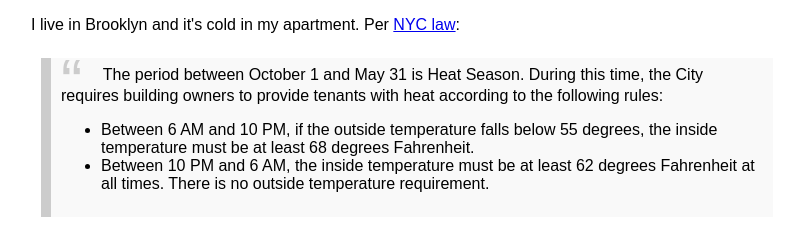
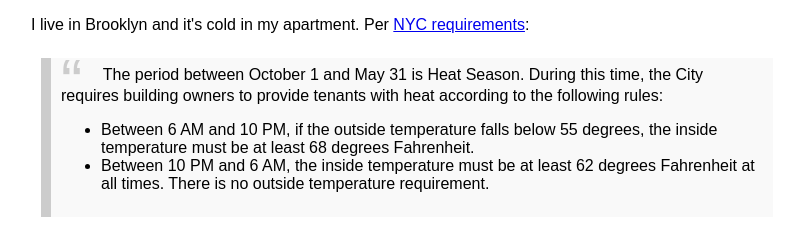
Before and after one commit to nolanbconaway/temp-in-nolans-apartment, a Flask app: template app/templates/base.html in a window 1280 px wide. Shown: the part 582-822 px from the top of the page, without its empty margins (25-811 px from the left). Run offline with Flask 2, Linux system fonts and the light colour scheme; the template is opened without the code that fills it, so the values that code supplies are empty; some libraries are stand-ins or nearby versions.

Commit message:
update copy

```diff
--- a/app/templates/base.html
+++ b/app/templates/base.html
@@ -29,7 +29,7 @@
     <div id=info>
       <p>
         I live in Brooklyn and it's cold in my apartment.
-        Per <a href="https://www1.nyc.gov/nyc-resources/service/1815/residential-heat-and-hot-water-requirements">NYC law</a>:
+        Per <a href="https://www1.nyc.gov/nyc-resources/service/1815/residential-heat-and-hot-water-requirements">NYC requirements</a>:
       </p>
 
       <blockquote>
```
